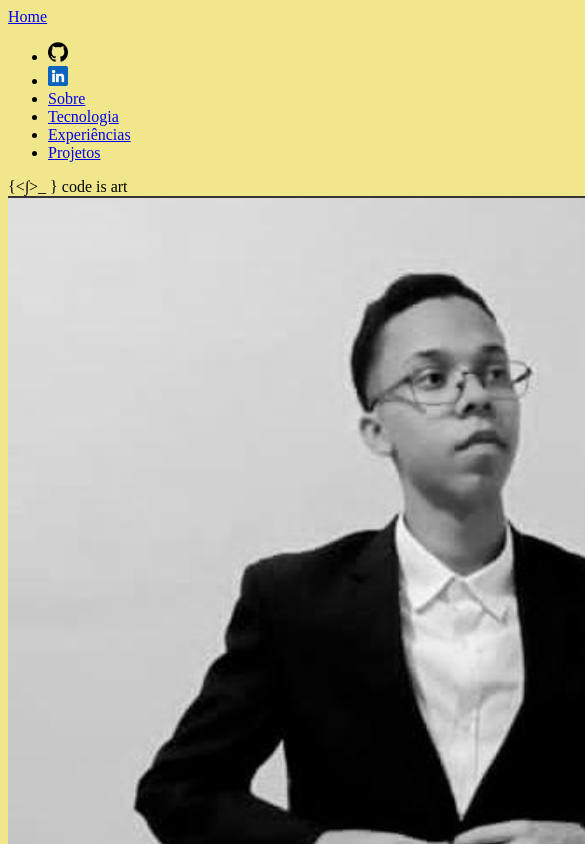
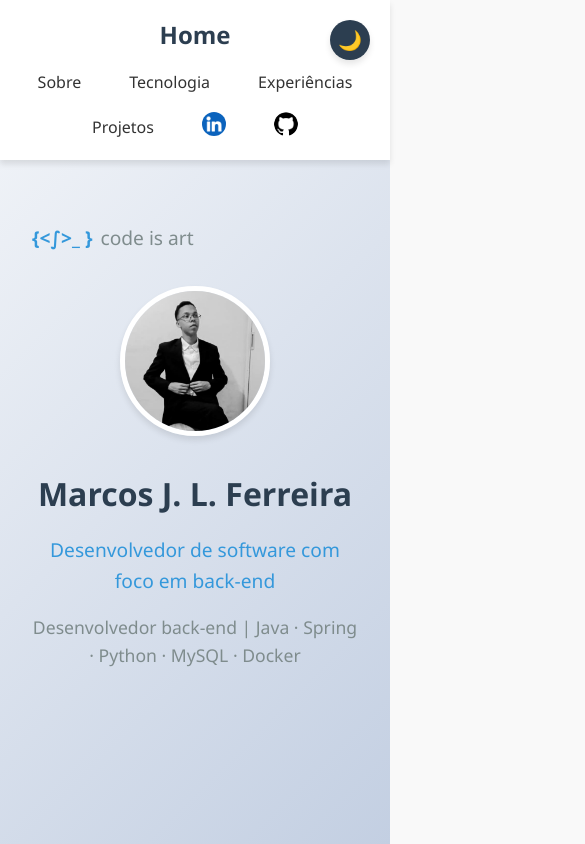
Before and after one commit to marcos-j-ferreira/Portfolio, a plain HTML site: page index.html in a window 390 px wide. Shown: the top 844 px of the page, 585 px wide, since content can reach past the window. Drawn offline with Linux system fonts and the light colour scheme.

Commit message:
feat: initial style

```diff
--- a/css/style.css
+++ b/css/style.css
@@ -1,20 +1,359 @@
-body{
-    background-color: khaki;
+/* style.css */
+/* Global Styles */
+:root {
+    --primary-color: #2c3e50;
+    --secondary-color: #3498db;
+    --accent-color: #e74c3c;
+    --light-color: #ecf0f1;
+    --dark-color: #2c3e50;
+    --text-color: #333;
+    --text-light: #7f8c8d;
+    --shadow: 0 4px 6px rgba(0, 0, 0, 0.1);
+    --transition: all 0.3s ease;
 }
 
-.menu img {
-    width: 20px;
-    height: auto;
-    cursor: pointer;
+* {
+    margin: 0;
+    padding: 0;
+    box-sizing: border-box;
 }
 
-.menu footer,img:hover {
-    opacity: 0.8;
-    transform: scale(1.05);
+html {
+    scroll-behavior: smooth;
 }
 
-.fim footer{
-    width: 20px;
+body {
+    font-family: 'Segoe UI', Tahoma, Geneva, Verdana, sans-serif;
+    line-height: 1.6;
+    color: var(--text-color);
+    background-color: #f9f9f9;
+}
+
+a {
+    text-decoration: none;
+    color: inherit;
+    transition: var(--transition);
+}
+
+ul {
+    list-style: none;
+}
+
+img {
+    max-width: 100%;
     height: auto;
+}
+
+/* Header Styles */
+header {
+    background-color: white;
+    box-shadow: var(--shadow);
+    position: fixed;
+    width: 100%;
+    top: 0;
+    z-index: 1000;
+}
+
+nav {
+    display: flex;
+    justify-content: space-between;
+    align-items: center;
+    padding: 1rem 2rem;
+    max-width: 1200px;
+    margin: 0 auto;
+}
+
+.logo a {
+    font-size: 1.5rem;
+    font-weight: 700;
+    color: var(--primary-color);
+}
+
+.menu {
+    display: flex;
+    gap: 2rem;
+    align-items: center;
+}
+
+.menu li a {
+    font-weight: 500;
+    padding: 0.5rem 1rem;
+    border-radius: 4px;
+}
+
+.menu li a:hover {
+    color: var(--secondary-color);
+}
+
+.menu li img {
+    width: 24px;
+    height: 24px;
+    border-radius: 50%;
+    transition: var(--transition);
+}
+
+.menu li img:hover {
+    transform: scale(1.1);
+}
+
+/* Hero Section */
+.hero {
+    min-height: 100vh;
+    display: flex;
+    align-items: center;
+    padding: 6rem 2rem 2rem;
+    background: linear-gradient(135deg, #f5f7fa 0%, #c3cfe2 100%);
+}
+
+.hero-content {
+    max-width: 1200px;
+    margin: 0 auto;
+    width: 100%;
+    display: flex;
+    flex-direction: column;
+    gap: 2rem;
+}
+
+.code-art {
+    display: flex;
+    align-items: center;
+    gap: 0.5rem;
+    font-size: 1.2rem;
+    color: var(--text-light);
+}
+
+.symbol {
+    color: var(--secondary-color);
+    font-weight: bold;
+}
+
+.intro {
+    display: flex;
+    flex-direction: column;
+    align-items: center;
+    text-align: center;
+    gap: 1rem;
+}
+
+.profile-image-container {
+    width: 200px;
+    height: 200px;
+    border-radius: 50%;
+    overflow: hidden;
+    border: 5px solid white;
+    box-shadow: var(--shadow);
+}
+
+.profile-image {
+    width: 100%;
+    height: 100%;
+    object-fit: cover;
+}
+
+h1 {
+    font-size: 2.5rem;
+    color: var(--primary-color);
+    margin-top: 1rem;
+}
+
+.destaque {
+    font-size: 1.5rem;
+    color: var(--secondary-color);
+    font-weight: 500;
+}
+
+.descricao {
+    font-size: 1.1rem;
+    color: var(--text-light);
+    max-width: 600px;
+}
+
+/* Main Content */
+main {
+    padding: 4rem 2rem;
+    max-width: 1200px;
+    margin: 0 auto;
+}
+
+section {
+    margin-bottom: 3rem;
+}
+
+/* Footer Styles */
+footer {
+    background-color: var(--primary-color);
+    color: white;
+    padding: 2rem;
+    text-align: center;
+}
+
+.fim {
+    display: flex;
+    flex-direction: column;
+    gap: 1rem;
+}
+
+.Contatos ul {
+    display: flex;
+    justify-content: center;
+    gap: 1.5rem;
+    margin-top: 1rem;
+}
+
+.Contatos img {
+    width: 32px;
+    height: 32px;
+    border-radius: 50%;
+    transition: var(--transition);
+}
+
+.Contatos img:hover {
+    transform: scale(1.1);
+    opacity: 0.8;
+}
+
+/* Responsive Design */
+@media (max-width: 768px) {
+    nav {
+        padding: 1rem;
+    }
+
+    .menu {
+        gap: 1rem;
+    }
+
+    .hero {
+        padding-top: 5rem;
+    }
+
+    h1 {
+        font-size: 2rem;
+    }
+
+    .destaque {
+        font-size: 1.2rem;
+    }
+}
+
+@media (max-width: 480px) {
+    nav {
+        flex-direction: column;
+        gap: 1rem;
+    }
+
+    .menu {
+        flex-wrap: wrap;
+        justify-content: center;
+    }
+
+    .profile-image-container {
+        width: 150px;
+        height: 150px;
+    }
+}
+
+.dark-mode {
+    --primary-color: #3498db;
+    --secondary-color: #2ecc71;
+    --accent-color: #e74c3c;
+    --light-color: #2c3e50;
+    --dark-color: #ecf0f1;
+    --text-color: #ecf0f1;
+    --text-light: #bdc3c7;
+    background-color: #1a1a1a;
+}
+
+.dark-mode header {
+    background-color: #121212;
+    border-bottom: 1px solid #333;
+}
+
+.dark-mode .hero {
+    background: linear-gradient(135deg, #121212 0%, #2c3e50 100%);
+}
+
+.dark-mode footer {
+    background-color: #121212;
+    border-top: 1px solid #333;
+}
+
+.dark-mode-toggle {
+    position: fixed;
+    top: 20px;
+    right: 20px;
+    background: var(--primary-color);
+    border: none;
+    width: 40px;
+    height: 40px;
+    border-radius: 50%;
     cursor: pointer;
+    display: flex;
+    align-items: center;
+    justify-content: center;
+    color: white;
+    font-size: 1.2rem;
+    box-shadow: var(--shadow);
+    z-index: 1001;
+    transition: var(--transition);
 }
+
+.dark-mode-toggle:hover {
+    transform: scale(1.1);
+}
+
+/* Enhanced Contact Section
+.contact-section {
+    padding: 4rem 2rem;
+    background-color: var(--light-color);
+    text-align: center;
+}
+
+.contact-container {
+    max-width: 800px;
+    margin: 0 auto;
+}
+
+.contact-title {
+    font-size: 2rem;
+    margin-bottom: 1.5rem;
+    color: var(--primary-color);
+}
+
+.contact-methods {
+    display: flex;
+    flex-wrap: wrap;
+    justify-content: center;
+    gap: 2rem;
+    margin-top: 2rem;
+}
+
+.contact-card {
+    background: white;
+    padding: 1.5rem;
+    border-radius: 8px;
+    box-shadow: var(--shadow);
+    width: 200px;
+    transition: var(--transition);
+} */
+
+/* .dark-mode .contact-card {
+    background: #2c3e50;
+}
+
+.contact-card:hover {
+    transform: translateY(-5px);
+}
+
+.contact-card i {
+    font-size: 2rem;
+    margin-bottom: 1rem;
+    color: var(--secondary-color);
+}
+
+.contact-card h3 {
+    margin-bottom: 0.5rem;
+}
+
+.contact-card p {
+    color: var(--text-light);
+} */
--- a/index.html
+++ b/index.html
@@ -37,25 +37,28 @@
     <header>
 
         <nav>
+            <button id="darkModeToggle" class="dark-mode-toggle">
+                <span class="toggle-icon">🌙</span>
+            </button>
             <div class="logo">
                 <a href="/">Home</a>
             </div>
 
             <ul class="menu">
+                <li><a href="#Sobre">Sobre</a></li>
+                <li><a href="#Sobre">Tecnologia</a></li>
+                <li><a href="#Sobre">Experiências</a></li>
+                <li><a href="#Sobre">Projetos</a></li>
+                <li>
+                    <a href="https://www.linkedin.com/in/marcos-j%C3%BAnior-2652b4316/" target="_blank">
+                        <img src="./images/linkedin.png" alt="github">
+                    </a>
+                </li>
                 <li>
                    <a href="https://github.com/marcos-j-ferreira" target="_blank">
                         <img src="./images/github-favicon.jpg" alt="github">
                    </a>
                 </li>
-                <li>
-                   <a href="https://www.linkedin.com/in/marcos-j%C3%BAnior-2652b4316/" target="_blank">
-                        <img src="./images/linkedin.png" alt="github">
-                   </a>
-                </li>
-                <li><a href="#Sobre">Sobre</a></li>
-                <li><a href="#Sobre">Tecnologia</a></li>
-                <li><a href="#Sobre">Experiências</a></li>
-                <li><a href="#Sobre">Projetos</a></li>
             </ul>
         </nav>
     </header>
@@ -124,7 +127,6 @@
 
             </ul>
 
-
         </div>
     </footer>
 </body>
--- a/js/script.js
+++ b/js/script.js
@@ -0,0 +1,27 @@
+const imgSrc = './images/dark_mode_25dp_E3E3E3_FILL0_wght400_GRAD0_opsz24.png'
+
+document.addEventListener('DOMContentLoaded', function() {
+    const darkModeToggle = document.getElementById('darkModeToggle');
+    const body = document.body;
+
+    // Check for saved user preference
+    if (localStorage.getItem('darkMode') === 'enabled') {
+        body.classList.add('dark-mode');
+        darkModeToggle.innerHTML = '<span class="toggle-icon">☀️</span>';
+    }
+
+    // Toggle dark mode
+    darkModeToggle.addEventListener('click', function() {
+        body.classList.toggle('dark-mode');
+
+        if (body.classList.contains('dark-mode')) {
+            localStorage.setItem('darkMode', 'enabled');
+            darkModeToggle.innerHTML = '<span class="toggle-icon">☀️</span>';
+        } else {
+            localStorage.setItem('darkMode', 'disabled');
+            // darkModeToggle.innerHTML = `<span class="toggle-icon"><img src="${imgSrc}" alt="Sun icon" /></span>`;
+
+            darkModeToggle.innerHTML = '<span class="toggle-icon">🌙</span>';
+        }
+    });
+});
```
Also changed, not shown: images/dark_mode_25dp_E3E3E3_FILL0_wght400_GRAD0_opsz24.png (added).
